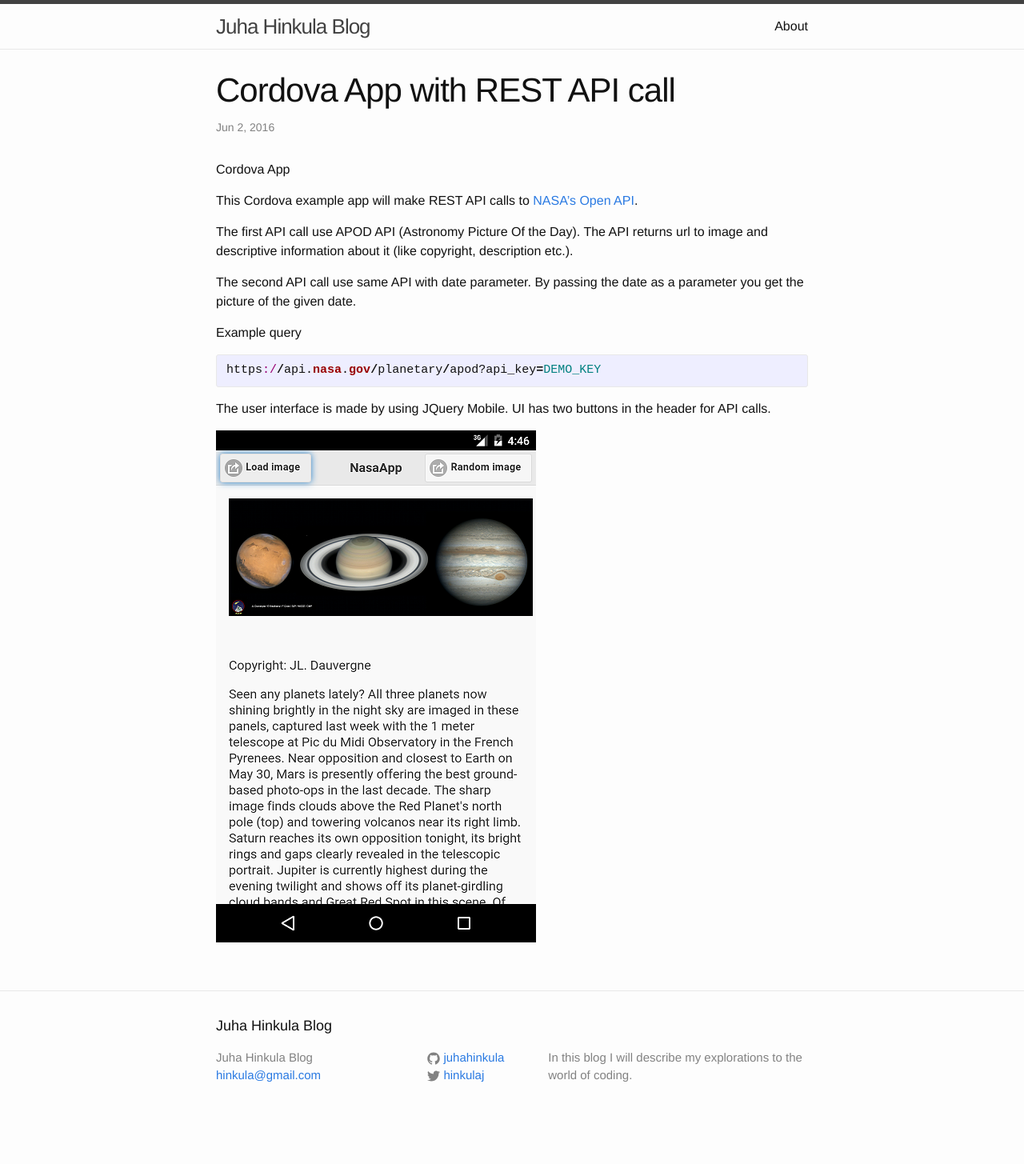
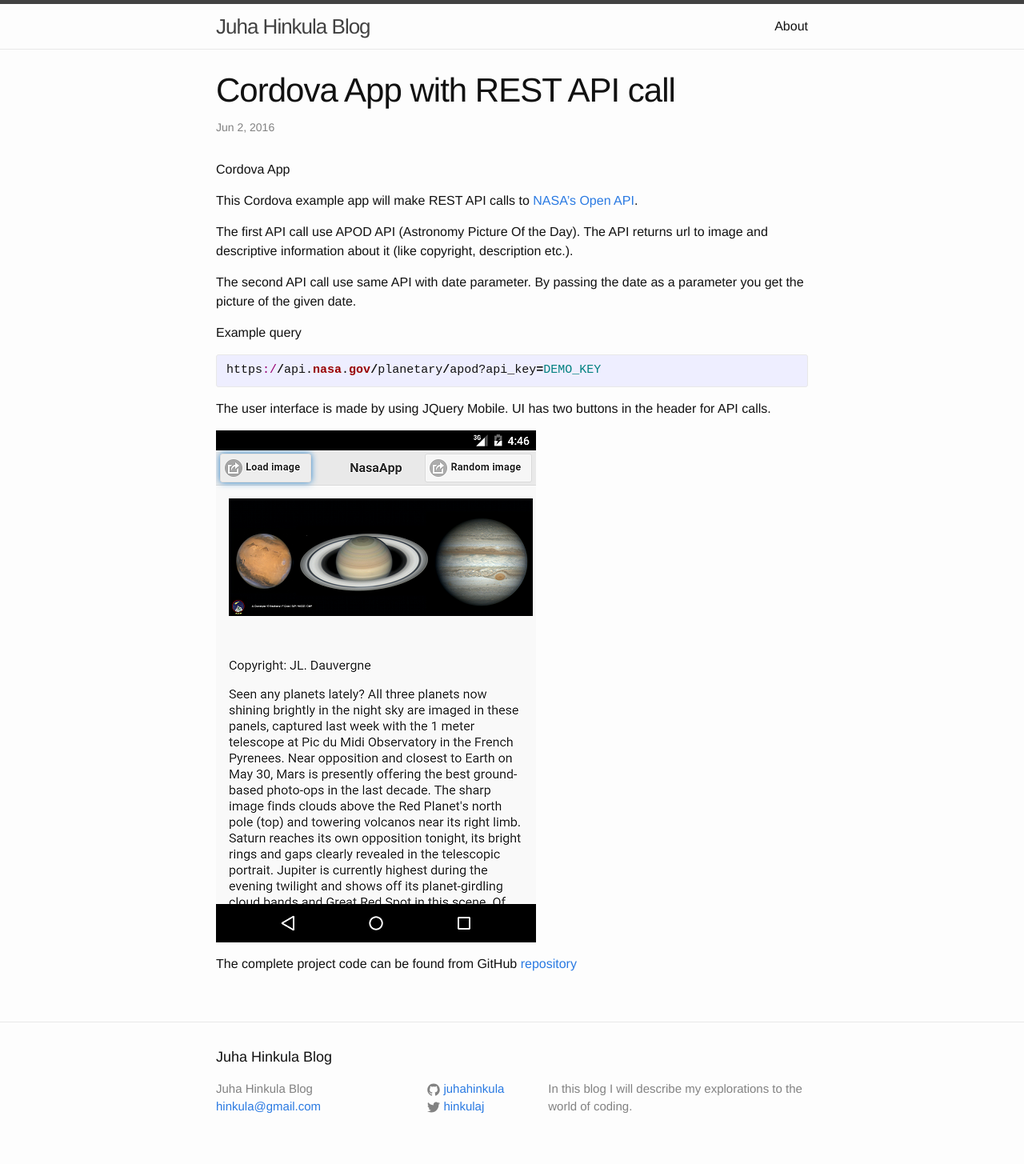
Before and after one commit to juhahinkula/juhahinkula.github.io, a Jekyll site: the page built from _posts/2016-05-20-welcome-to-jekyll.markdown, in a window 1280 px wide. Shown: the whole page at 80% size. Built offline with Jekyll 4.4.1, drawn with Linux system fonts in a browser that asks for light colours; before the commit the page ends 1416 px from its top, so only the background shows below that.

Commit message:
changes to post

```diff
--- a/_posts/2016-05-20-welcome-to-jekyll.markdown
+++ b/_posts/2016-05-20-welcome-to-jekyll.markdown
@@ -20,3 +20,5 @@ https://api.nasa.gov/planetary/apod?api_key=DEMO_KEY
 The user interface is made by using JQuery Mobile. UI has two buttons in the header for API calls.
 
 ![screenshot]({{ site.baseurl }}/img/Screenshot_20160602.png)
+
+The complete project code can be found from GitHub [repository](https://github.com/juhahinkula/NasaApp.git)
```
